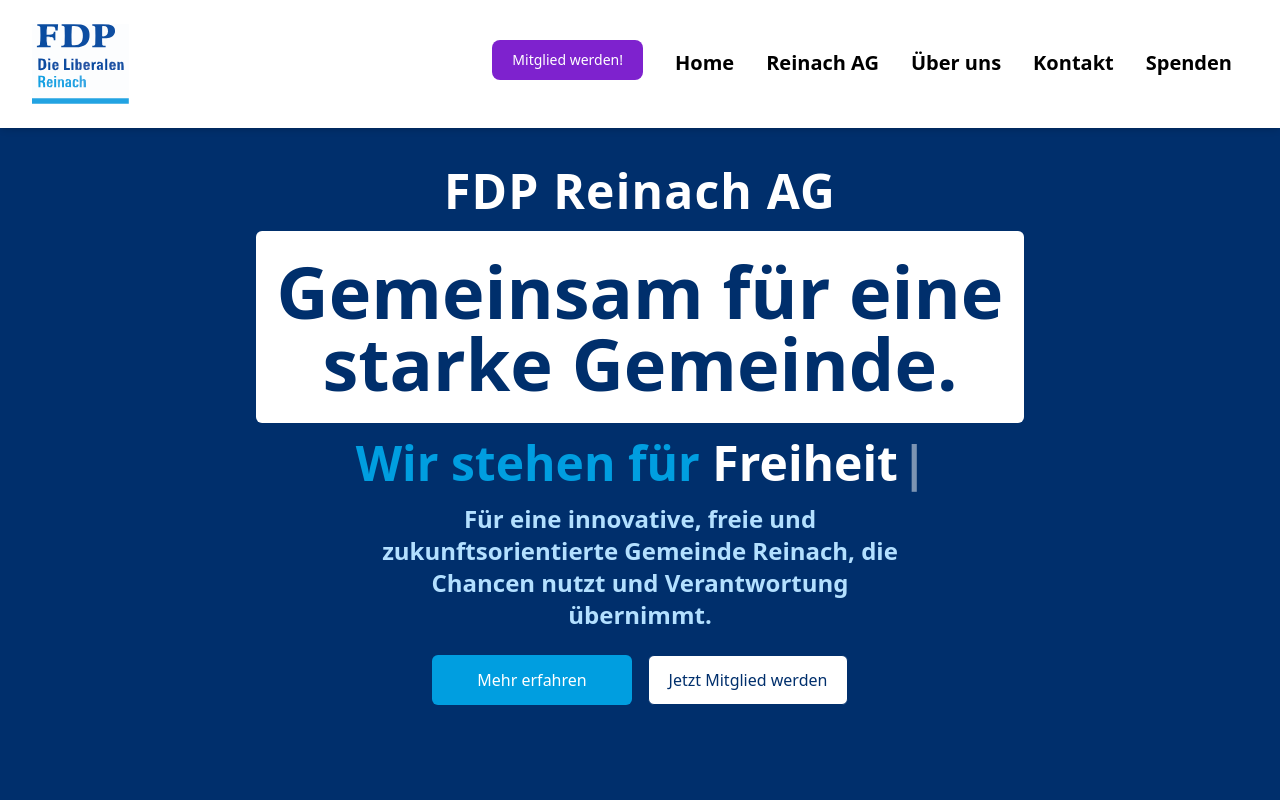
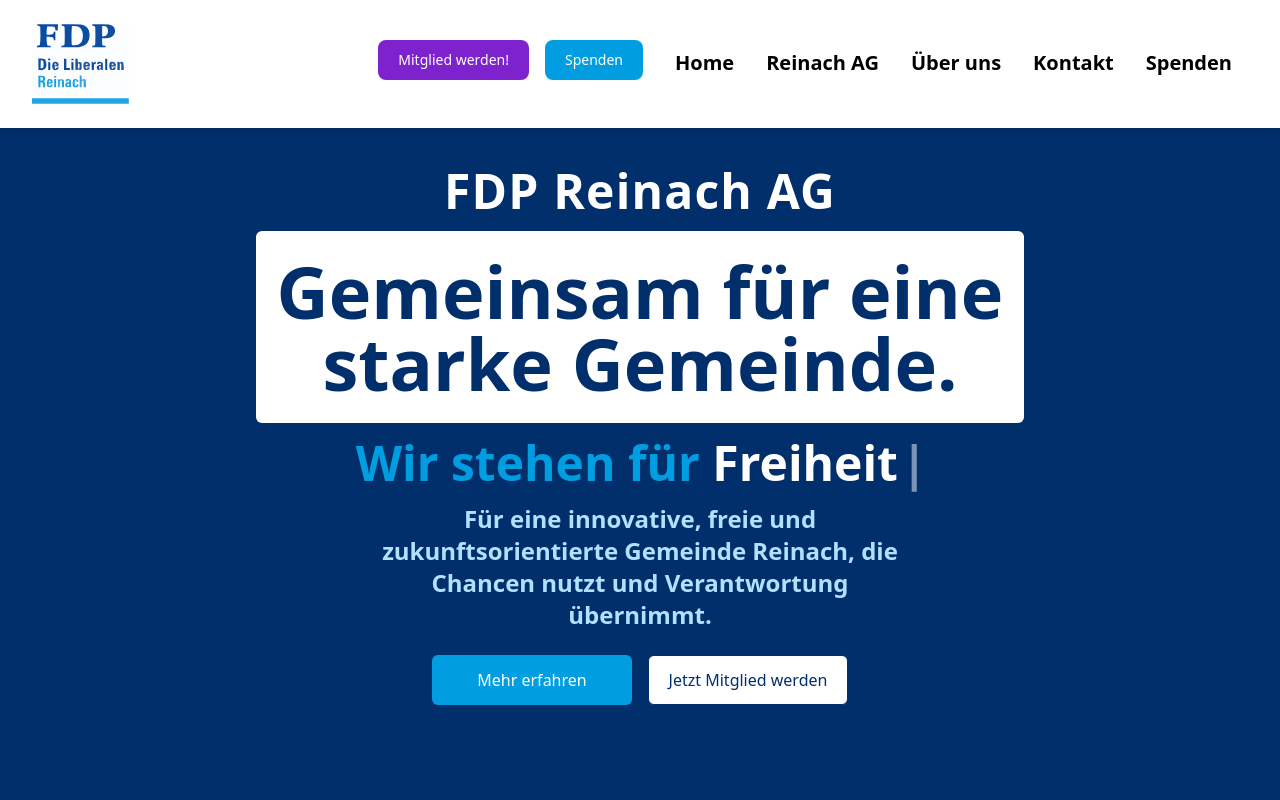
Before and after one commit to TheNotoriousGB/fdp-reinach-ag, a React (Vite) app: page / in a window 1280 px wide. Shown: the top 800 px of the page. Built offline with nearby package versions, Linux system fonts and the light colour scheme; no server answers.

Commit message:
Spenden Button implemented

```diff
--- a/src/components/Navbar.jsx
+++ b/src/components/Navbar.jsx
@@ -27,6 +27,13 @@ function Navbar() {
                 >
                     Mitglied werden!
                 </a>
+                <Link
+                    to="/spenden"
+                    className="mr-4 focus:outline-none text-white bg-[#009ee0] hover:bg-[#005fa3] focus:ring-4 focus:ring-blue-300 font-medium rounded-lg text-sm px-5 py-2.5 mb-2"
+                    style={{ textDecoration: 'none' }}
+                >
+                    Spenden
+                </Link>
                 <ul className="flex items-center flex-wrap">
                     <li className="p-2 md:p-4 border-b-2 border-blue-900 border-opacity-0 hover:border-opacity-100 hover:text-blue-900 duration-200 cursor-pointer active">
                         <Link to="/">Home</Link>
```
